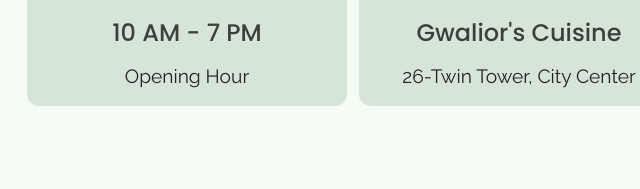
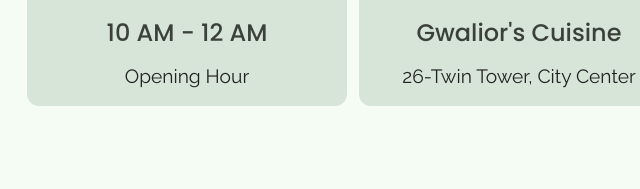
Before and after one commit to pranjal2210/GwaliorsCuisine, a plain HTML site: page contact.html in a window 1280 px wide. Shown: the part 232-421 px from the top of the page, 121-761 px from the left. Drawn offline with nearby package versions, Linux system fonts and the light colour scheme.

Commit message:
Update contact.html

```diff
--- a/contact.html
+++ b/contact.html
@@ -56,7 +56,7 @@
           <div class="store-info-icon">
             <i class="ri-time-fill"></i>
           </div>
-          <h3 class="store-info-title">10 AM - 7 PM</h3>
+          <h3 class="store-info-title">10 AM - 12 AM</h3>
           <p class="store-info-text">Opening Hour</p>
         </div>
         <div class="store-info-item" data-aos="fade-up">
```
